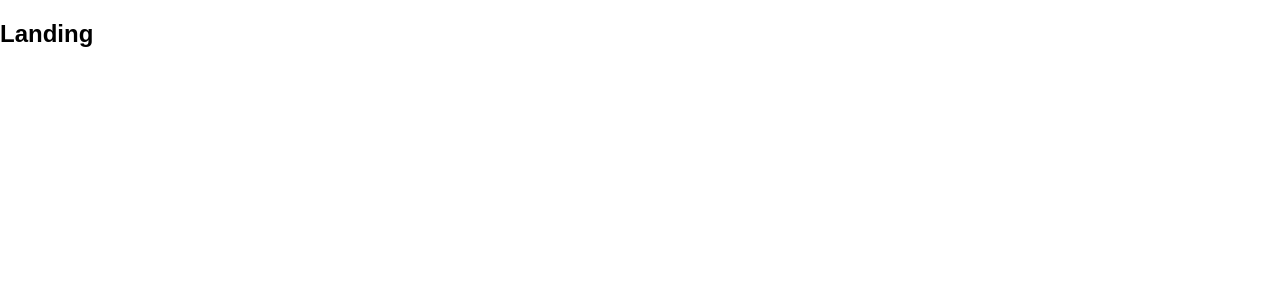
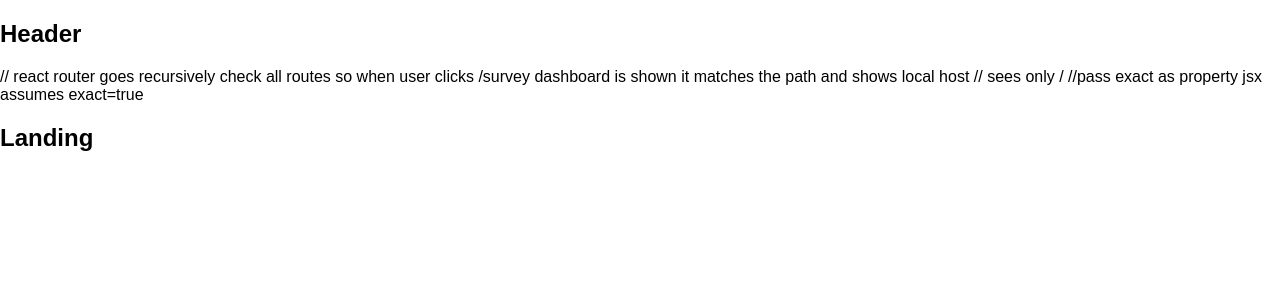
Before and after one commit to hiteshtara/server, a React (Create React App) app in the folder client/: page / in a window 1280 px wide. Shown: the top 300 px of the page. Built offline with nearby package versions, Linux system fonts and the light colour scheme.

Commit message:
added dummy componets to the router

```diff
--- a/client/src/components/App.js
+++ b/client/src/components/App.js
@@ -15,7 +15,13 @@ const App = () => {
     <div>
       <BrowserRouter>
         <div>
-          <Route path="/" component={Landing} />
+          <Header />
+          // react router goes recursively check all routes so when user clicks
+          /survey dashboard is shown it matches the path and shows local host //
+          sees only / //pass exact as property jsx assumes exact=true
+          <Route exact path="/" component={Landing} />
+          <Route eaxct path="/surveys" componet={Dashboard} />
+          <Route path="/surveys/new" component={SurveyNew} />
         </div>
       </BrowserRouter>
     </div>
```
